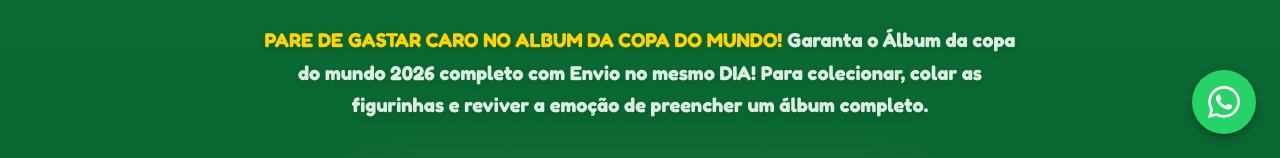
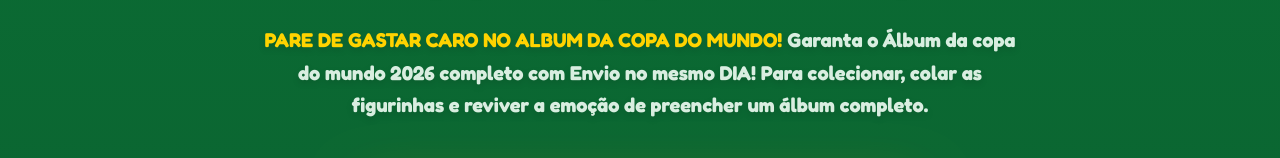
Before and after one commit to Loughann/COKID-DIRETO, a React (Vite) app: page / in a window 1280 px wide. Shown: the part 642-800 px from the top of the page. Built offline with nearby package versions, Linux system fonts and the light colour scheme.

Commit message:
feat: Remove floating WhatsApp button
The floating WhatsApp button has been removed from the application. This change simplifies the UI and removes a direct communication channel that may not be the primary sales driver.

```diff
--- a/src/App.tsx
+++ b/src/App.tsx
@@ -722,24 +722,6 @@
         )}
       </AnimatePresence>
 
-      {/* Floating WhatsApp Button */}
-      <a
-        href="https://wa.me/5521979001404?text=Quero%20comprar%20o%20album%20da%20copa%202026%20%2B400%20figurinhas!"
-        target="_blank"
-        rel="noopener noreferrer"
-        className="fixed bottom-4 right-4 sm:bottom-6 sm:right-6 bg-[#25D366] hover:bg-[#128C7E] text-white rounded-full p-3 sm:p-4 shadow-[0_4px_10px_rgba(0,0,0,0.3)] hover:shadow-[0_6px_15px_rgba(0,0,0,0.4)] hover:-translate-y-1 transition-all z-50 flex items-center justify-center"
-        aria-label="Falar no WhatsApp"
-      >
-        <svg
-          xmlns="http://www.w3.org/2000/svg"
-          width="32"
-          height="32"
-          viewBox="0 0 24 24"
-          fill="currentColor"
-        >
-          <path d="M17.472 14.382c-.297-.149-1.758-.867-2.03-.967-.273-.099-.471-.148-.67.15-.197.297-.767.966-.94 1.164-.173.199-.347.223-.644.075-.297-.15-1.255-.463-2.39-1.475-.878-.788-1.468-1.761-1.641-2.059-.173-.297-.018-.458.13-.606.134-.133.298-.344.446-.516.149-.174.198-.298.298-.497.099-.198.05-.371-.025-.52-.075-.149-.669-1.612-.916-2.207-.242-.579-.487-.5-.669-.51-.173-.008-.371-.01-.57-.01-.198 0-.52.074-.792.372-.272.297-1.04 1.016-1.04 2.479 0 1.462 1.065 2.875 1.213 3.074.149.198 2.096 3.2 5.077 4.487.709.306 1.262.489 1.694.625.712.227 1.36.195 1.871.118.571-.085 1.758-.719 2.006-1.413.248-.694.248-1.289.173-1.413-.074-.124-.272-.198-.57-.347m-5.421 7.403h-.004a9.87 9.87 0 01-5.031-1.378l-.361-.214-3.741.982.998-3.648-.235-.374a9.86 9.86 0 01-1.51-5.26c.001-5.45 4.436-9.884 9.888-9.884 2.64 0 5.122 1.03 6.988 2.898a9.825 9.825 0 012.893 6.994c-.003 5.45-4.437 9.884-9.885 9.884m8.413-18.297A11.815 11.815 0 0012.05 0C5.495 0 .16 5.335.157 11.892c0 2.096.547 4.142 1.588 5.945L.057 24l6.305-1.654a11.882 11.882 0 005.683 1.448h.005c6.554 0 11.89-5.335 11.893-11.893a11.821 11.821 0 00-3.48-8.413z"/>
-        </svg>
-      </a>
     </div>
   );
 }
```
